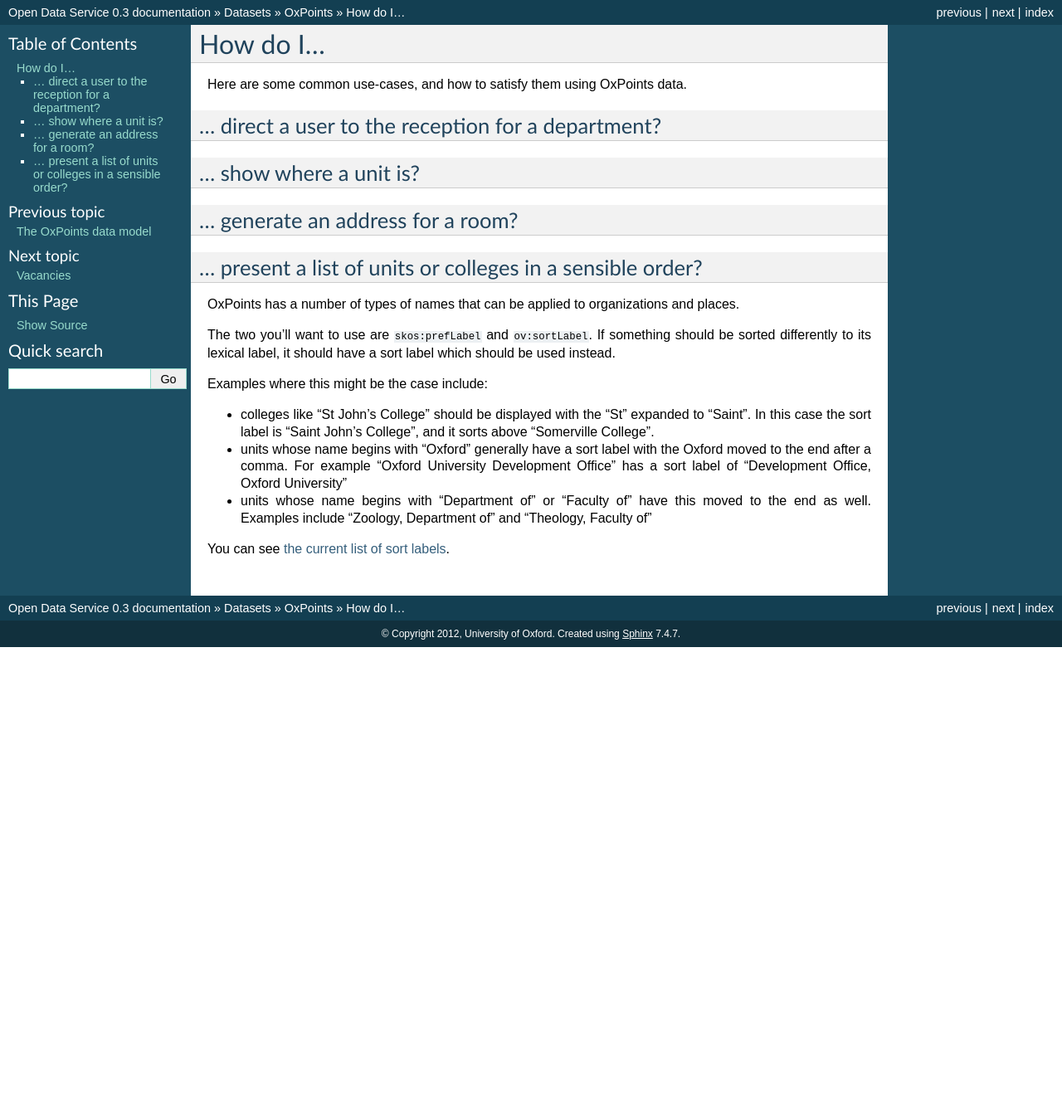
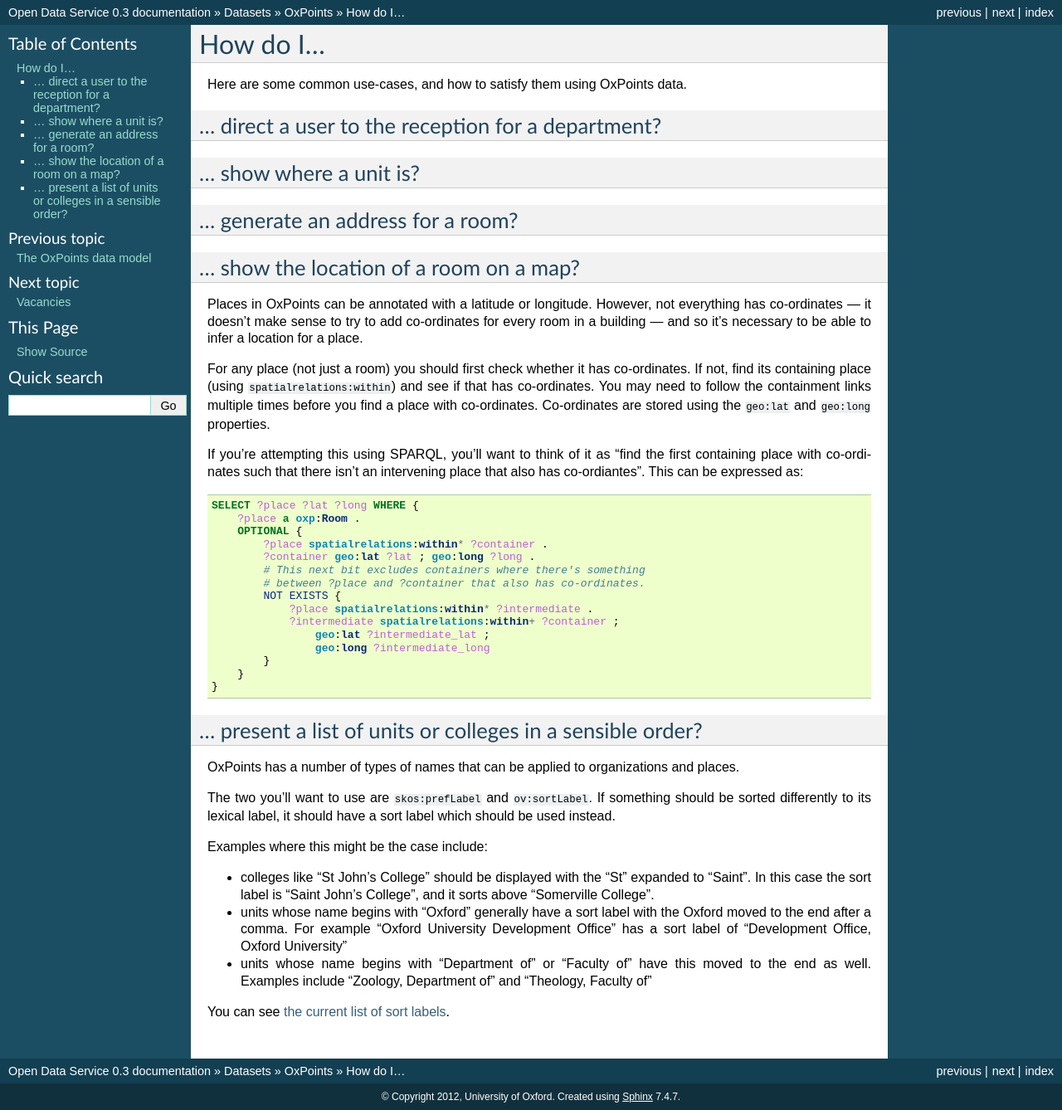
Before and after one commit to ox-it/dataox, a Sphinx documentation site: the page built from userdocs/source/datasets/oxpoints/how-do-i.rst, in a window 1280 px wide. Shown: the whole page at 83% size. Built offline with Sphinx 7.4.7, drawn with Linux system fonts in a browser that asks for light colours; before the commit the page ends 900 px from its top, so only the background shows below that.

Commit message:
Added section on finding co-ordinates for any place

```diff
--- a/userdocs/source/datasets/oxpoints/how-do-i.rst
+++ b/userdocs/source/datasets/oxpoints/how-do-i.rst
@@ -16,6 +16,33 @@
 ---------------------------------
 
 
+… show the location of a room on a map?
+---------------------------------------
+
+Places in OxPoints can be annotated with a latitude or longitude. However, not everything has co-ordinates — it doesn't make sense to try to add co-ordinates for every room in a building — and so it's necessary to be able to infer a location for a place.
+
+For any place (not just a room) you should first check whether it has co-ordinates. If not, find its containing place (using ``spatialrelations:within``) and see if that has co-ordinates. You may need to follow the containment links multiple times before you find a place with co-ordinates. Co-ordinates are stored using the ``geo:lat`` and ``geo:long`` properties.
+
+If you're attempting this using SPARQL, you'll want to think of it as "find the first containing place with co-ordinates such that there isn't an intervening place that also has co-ordiantes". This can be expressed as:
+
+.. code-block:: sparql
+
+   SELECT ?place ?lat ?long WHERE {
+       ?place a oxp:Room .
+       OPTIONAL {
+           ?place spatialrelations:within* ?container .
+           ?container geo:lat ?lat ; geo:long ?long .
+           # This next bit excludes containers where there's something
+           # between ?place and ?container that also has co-ordinates.
+           NOT EXISTS {
+               ?place spatialrelations:within* ?intermediate .
+               ?intermediate spatialrelations:within+ ?container ;
+                   geo:lat ?intermediate_lat ;
+                   geo:long ?intermediate_long
+           }
+       }
+   }
+
 … present a list of units or colleges in a sensible order?
 ----------------------------------------------------------
 
```
